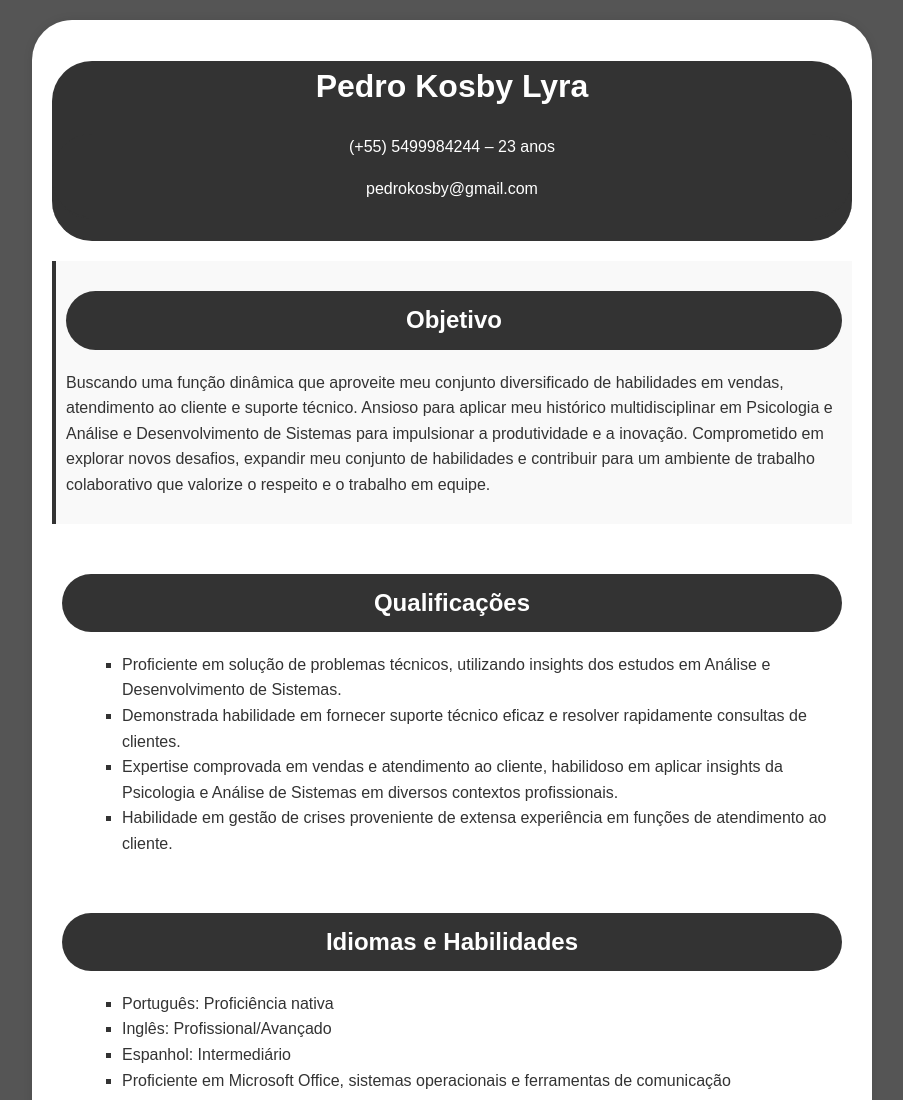
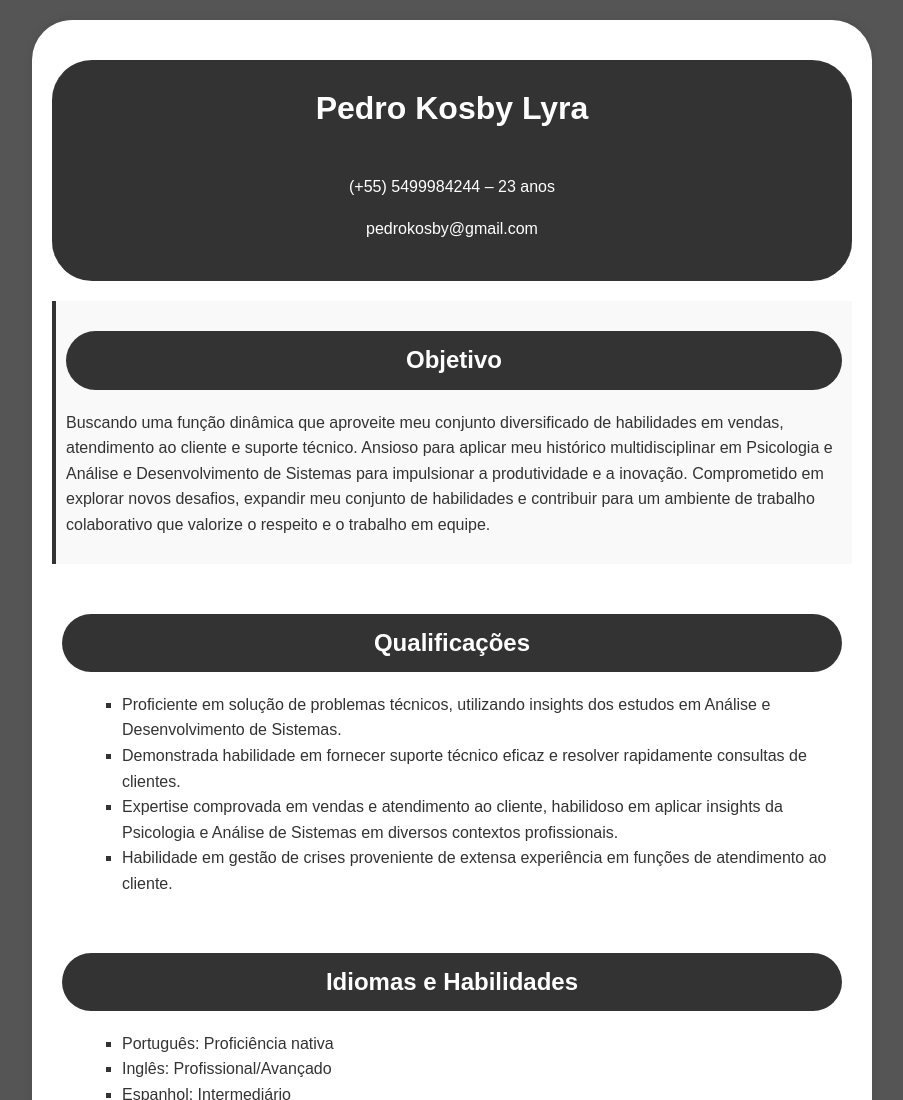
Before and after one commit to pkosby/curriculohtmlcss, a plain HTML site: page index.html in a window 1280 px wide. Shown: the top 1100 px of the page, without its empty margins (188-1091 px from the left). Drawn offline with Linux system fonts and the light colour scheme.

Commit message:
arrumando bordertop de cvheader

```diff
--- a/styles.css
+++ b/styles.css
@@ -21,7 +21,8 @@
     text-align: center;
     border-bottom: 2px solid #333;
     margin-bottom: 20px;
-    border-top: 20px;
+    margin-top: 20px;
+    border-top:2px solid #333;
     background-color: #333;
     color:white;
     border-radius: 40px;
```
